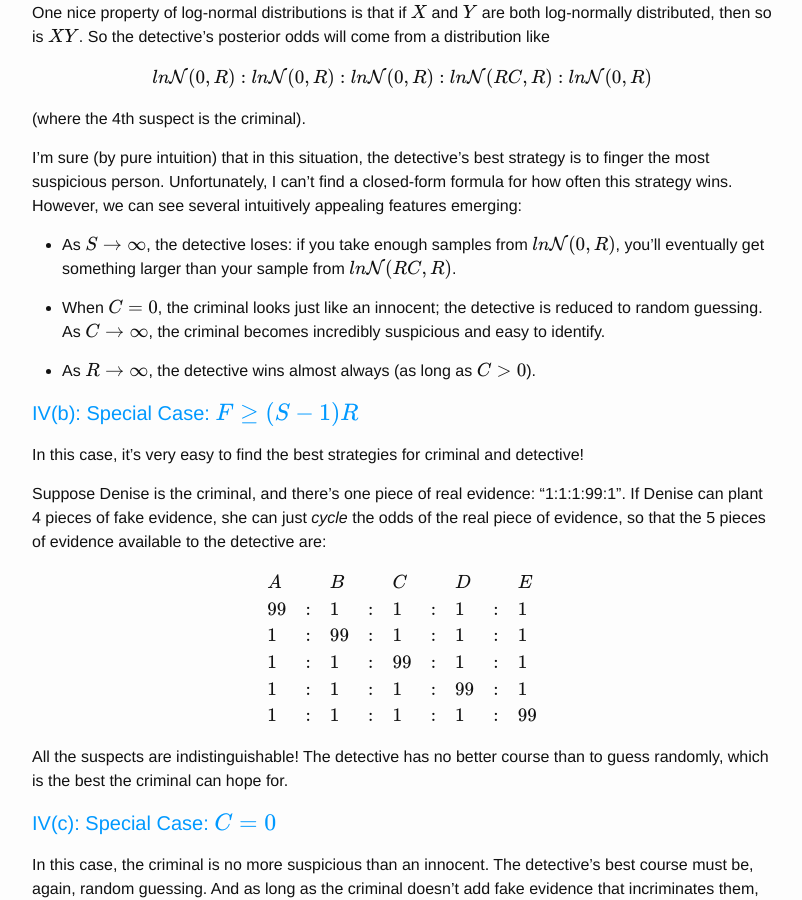
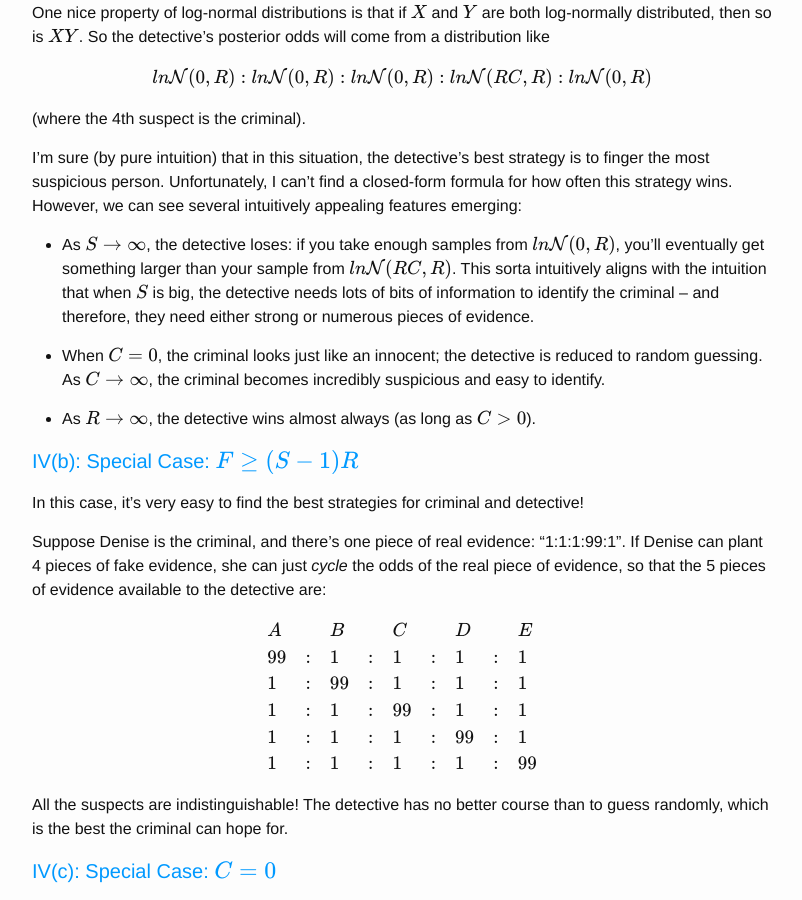
Before and after one commit to speezepearson/speezepearson.github.io, a Jekyll site: the page built from _posts/2016-05-12-dealing-with-misdirection.markdown, in a window 1280 px wide and 900 px high, scrolled down 3307 px. Shown: the whole window, without its empty margins (238-1040 px from the left). Built offline with Jekyll 4.4.1, drawn with Linux system fonts in a browser that asks for light colours; formulas are drawn with MathJax 3.

Commit message:
elaborate on large-suspect limit

```diff
--- a/_posts/2016-05-12-dealing-with-misdirection.markdown
+++ b/_posts/2016-05-12-dealing-with-misdirection.markdown
@@ -123,7 +123,7 @@ $$ ln\mathcal{N}(0, R) : ln\mathcal{N}(0, R) : ln\mathcal{N}(0, R) : ln\mathcal{
 
 I'm sure (by pure intuition) that in this situation, the detective's best strategy is to finger the most suspicious person. Unfortunately, I can't find a closed-form formula for how often this strategy wins. However, we can see several intuitively appealing features emerging:
 
-- As $S \rightarrow \infty$, the detective loses: if you take enough samples from $ln\mathcal{N}(0, R)$, you'll eventually get something larger than your sample from $ln\mathcal{N}(RC, R)$.
+- As $S \rightarrow \infty$, the detective loses: if you take enough samples from $ln\mathcal{N}(0, R)$, you'll eventually get something larger than your sample from $ln\mathcal{N}(RC, R)$. This sorta intuitively aligns with the intuition that when $S$ is big, the detective needs lots of bits of information to identify the criminal -- and therefore, they need either strong or numerous pieces of evidence.
 
 - When $C=0$, the criminal looks just like an innocent; the detective is reduced to random guessing. As $C \rightarrow \infty$, the criminal becomes incredibly suspicious and easy to identify.
 
```
